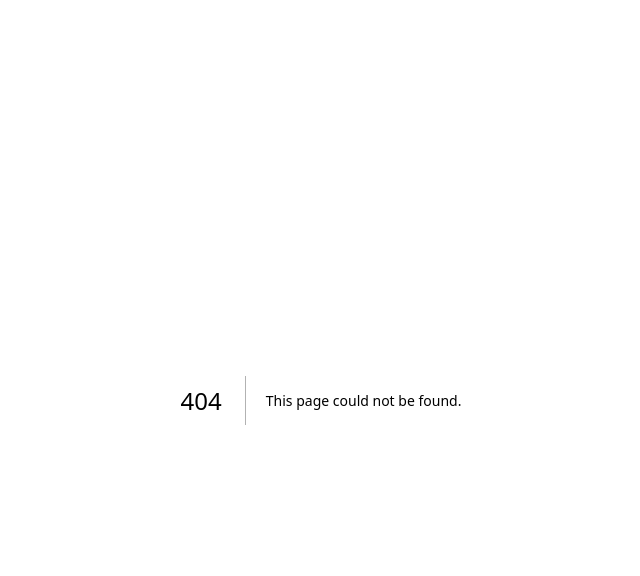
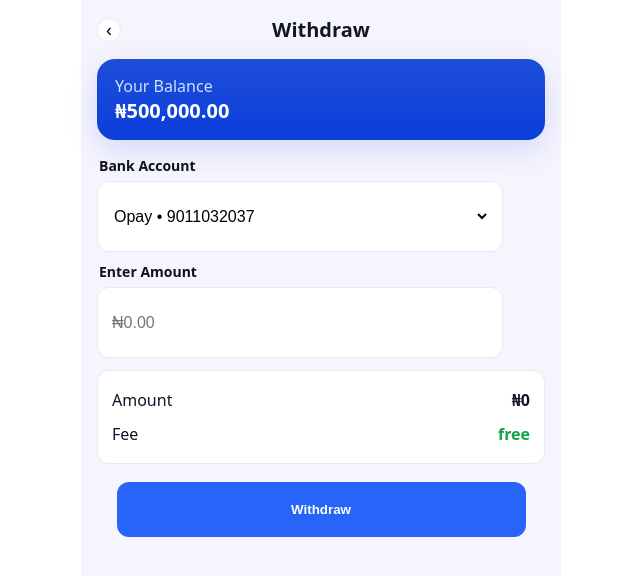
Before and after one commit to wimichub0-ai/Bnapx-User-interface-v.1, a Next.js app: page /withdraw in a window 1280 px wide. Before the commit this address had no page. Shown: the top 576 px of the page, without its empty margins (319-959 px from the left). Built offline with nearby package versions, Linux system fonts and the light colour scheme.

Commit message:
Create page.jsx

```diff
--- /dev/null
+++ b/app/withdraw/page.jsx
@@ -0,0 +1,124 @@
+'use client';
+
+import { useEffect, useState } from 'react';
+import { useRouter } from 'next/navigation';
+// Optional: comment out next line if you don't want to write to DB here
+// import { supabase } from '@/lib/supabaseClient';
+
+export default function WithdrawPage() {
+  const router = useRouter();
+
+  // Pretend “saved banks” (replace with your Supabase fetch)
+  const [banks, setBanks] = useState([
+    { id: '1', bank_name: 'Opay', account_number: '9011032037' },
+    { id: '2', bank_name: 'Access Bank', account_number: '0123456789' },
+  ]);
+  const [selectedId, setSelectedId] = useState('1');
+  const [amount, setAmount] = useState('');
+
+  const selected = banks.find(b => b.id === selectedId) || banks[0];
+
+  async function handleWithdraw() {
+    const amt = Number((amount || '0').replace(/[^\d.]/g, ''));
+    if (!selected) return alert('Pick a bank');
+    if (!amt || amt <= 0) return alert('Enter amount');
+
+    // If you want to create a pending “withdrawal request” row up-front:
+    // try {
+    //   await supabase.from('withdrawals').insert({
+    //     bank_name: selected.bank_name,
+    //     account_number: selected.account_number,
+    //     amount: amt,
+    //     status: 'pin_pending',
+    //   });
+    // } catch {}
+
+    router.push(
+      `/withdraw/confirm?amount=${encodeURIComponent(
+        amt
+      )}&bank=${encodeURIComponent(selected.bank_name)}&account=${encodeURIComponent(
+        selected.account_number
+      )}`
+    );
+  }
+
+  return (
+    <main style={wrap}>
+      <header style={header}>
+        <button onClick={() => router.back()} style={backBtn} aria-label="Back">‹</button>
+        <h2 style={title}>Withdraw</h2>
+        <div style={{ width: 24 }} />
+      </header>
+
+      {/* Balance card (static showcase) */}
+      <div style={balanceCard}>
+        <span style={{ color: '#cfe0ff' }}>Your Balance</span>
+        <div style={balVal}>₦500,000.00</div>
+      </div>
+
+      {/* Bank select */}
+      <label style={label}>Bank Account</label>
+      <div style={selectField}>
+        <select
+          value={selectedId}
+          onChange={(e) => setSelectedId(e.target.value)}
+          style={selectEl}
+        >
+          {banks.map((b) => (
+            <option key={b.id} value={b.id}>
+              {b.bank_name} • {b.account_number}
+            </option>
+          ))}
+        </select>
+      </div>
+
+      {/* Amount */}
+      <label style={label}>Enter Amount</label>
+      <div style={inputField}>
+        <input
+          style={inputEl}
+          inputMode="numeric"
+          placeholder="₦0.00"
+          value={amount}
+          onChange={(e) => setAmount(e.target.value)}
+        />
+      </div>
+
+      {/* Summary */}
+      <div style={summaryBox}>
+        <div style={row}>
+          <span>Amount</span>
+          <b>{`₦${Number((amount || '0').replace(/[^\d.]/g, '') || 0).toLocaleString()}`}</b>
+        </div>
+        <div style={row}>
+          <span>Fee</span>
+          <b style={{ color: '#16a34a' }}>free</b>
+        </div>
+      </div>
+
+      <button style={primaryBtn} onClick={handleWithdraw}>Withdraw</button>
+    </main>
+  );
+}
+
+/* ------------ styles ------------ */
+const wrap = { maxWidth: 480, margin: '0 auto', minHeight: '100vh', background: '#F6F4FC', padding: 16 };
+const header = { display: 'flex', alignItems: 'center', justifyContent: 'space-between' };
+const backBtn = { width: 24, height: 24, borderRadius: 999, border: '1px solid #E6EAF2', background: '#fff', display: 'grid', placeItems: 'center', fontSize: 18, cursor: 'pointer' };
+const title = { margin: 0, fontSize: 20, fontWeight: 800, color: '#101828' };
+
+const balanceCard = { marginTop: 16, marginBottom: 16, background: 'linear-gradient(180deg,#1e4ed8,#0b3edb)', borderRadius: 18, padding: '16px 18px', color: '#fff', boxShadow: '0 10px 30px rgba(12,71,249,0.15)' };
+const balVal = { fontSize: 20, fontWeight: 800 };
+
+const label = { display: 'block', margin: '10px 2px 6px', fontSize: 14, fontWeight: 700, color: '#0b1220' };
+const fieldBase = { width: 406, height: 71, maxWidth: '100%', background: '#fff', border: '1px solid #E6EAF2', borderRadius: 12, display: 'flex', alignItems: 'center', padding: '0 12px' };
+const selectField = { ...fieldBase };
+const inputField = { ...fieldBase };
+
+const selectEl = { width: '100%', height: '100%', border: 'none', outline: 'none', background: 'transparent', fontSize: 16 };
+const inputEl = { width: '100%', height: '100%', border: 'none', outline: 'none', background: 'transparent', fontSize: 16 };
+
+const summaryBox = { marginTop: 12, background: '#fff', border: '1px solid #E6EAF2', borderRadius: 12, padding: 12 };
+const row = { display: 'flex', justifyContent: 'space-between', padding: '6px 2px' };
+
+const primaryBtn = { width: 409, height: 55, maxWidth: '100%', background: '#2864F8', color: '#fff', fontWeight: 700, border: 0, borderRadius: 12, margin: '18px auto 0', display: 'block', cursor: 'pointer' };
```
